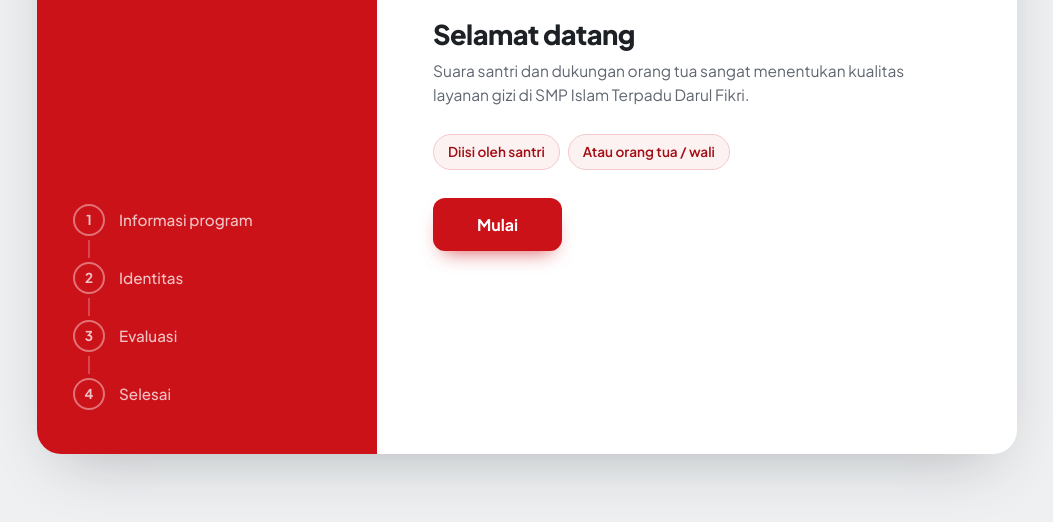
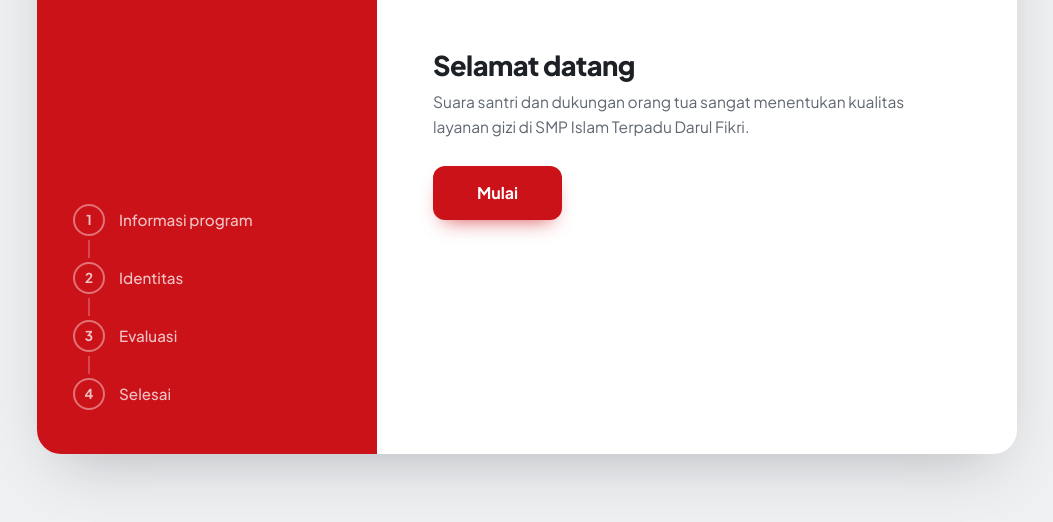
Before and after one commit to Maheda13/MBGSMPDAFI, a plain HTML site: page index.html in a window 1280 px wide. Shown: the part 266-788 px from the top of the page, without its empty margins (113-1166 px from the left). Drawn offline with Linux system fonts and the light colour scheme.

Commit message:
Remove participant information from page 1
Removed the chips div containing participant information.

```diff
--- a/index.html
+++ b/index.html
@@ -260,10 +260,6 @@
             <div class="page active" id="p1">
                 <h2>Selamat datang</h2>
                 <p class="lead">Suara santri dan dukungan orang tua sangat menentukan kualitas layanan gizi di SMP Islam Terpadu Darul Fikri.</p>
-                <div class="chips">
-                    <span class="chip">Diisi oleh santri</span>
-                    <span class="chip">Atau orang tua / wali</span>
-                </div>
                 <button type="button" class="btn btn-primary btn-start" onclick="showPage('p2')">Mulai</button>
             </div>
 
```
